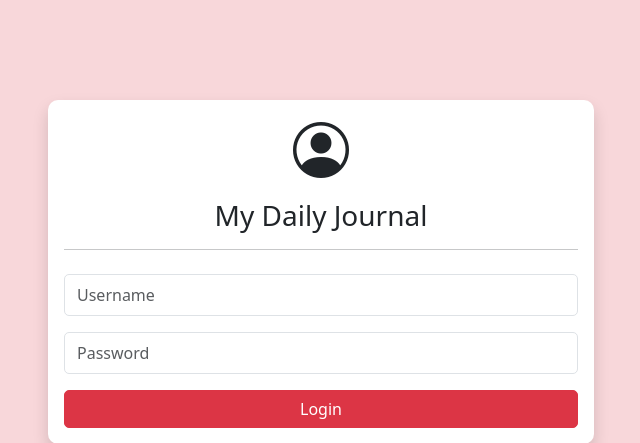
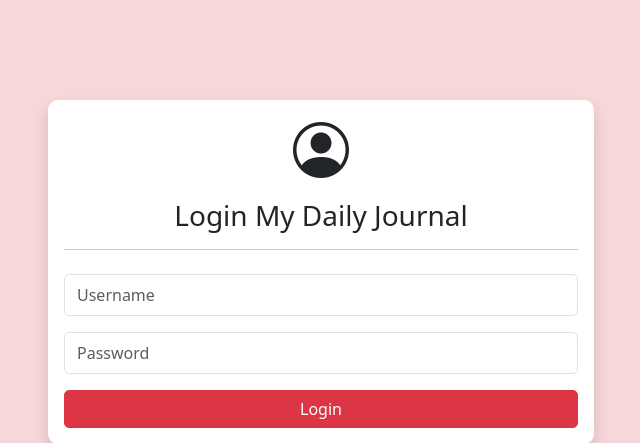
Before and after one commit to Rafiqsn/dailyjurnal, a PHP site: page /login.php in a window 1280 px wide. Shown: the top 443 px of the page, without its empty margins (319-959 px from the left). Run offline with PHP 8.4, Linux system fonts and the light colour scheme.

Commit message:
ubah judul form login

```diff
--- a/login.php
+++ b/login.php
@@ -112,7 +112,7 @@ if ($_SERVER["REQUEST_METHOD"] == "POST") {
             <div class="card-body">
               <div class="text-center mb-4">
                 <i class="bi bi-person-circle h1 display-4"></i>
-                <h3 class="mt-3">My Daily Journal</h3>
+                <h3 class="mt-3">Login My Daily Journal</h3>
                 <hr />
               </div>
               <form action="" method="post">
```
